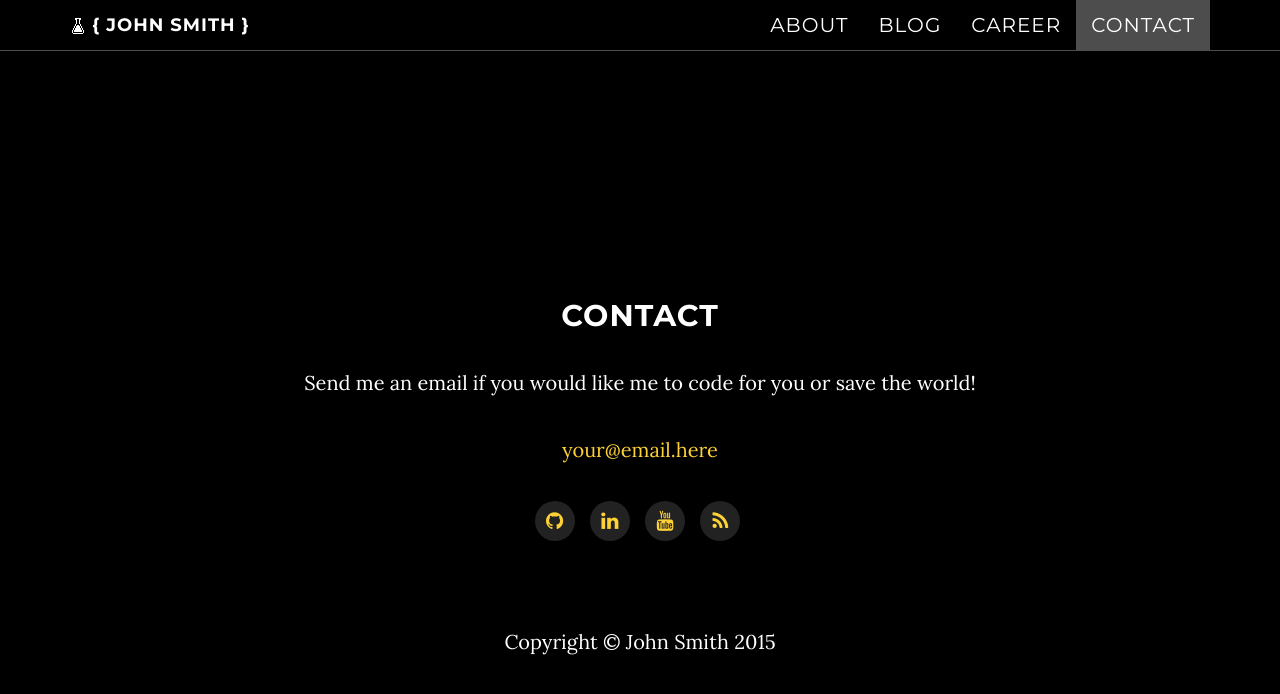
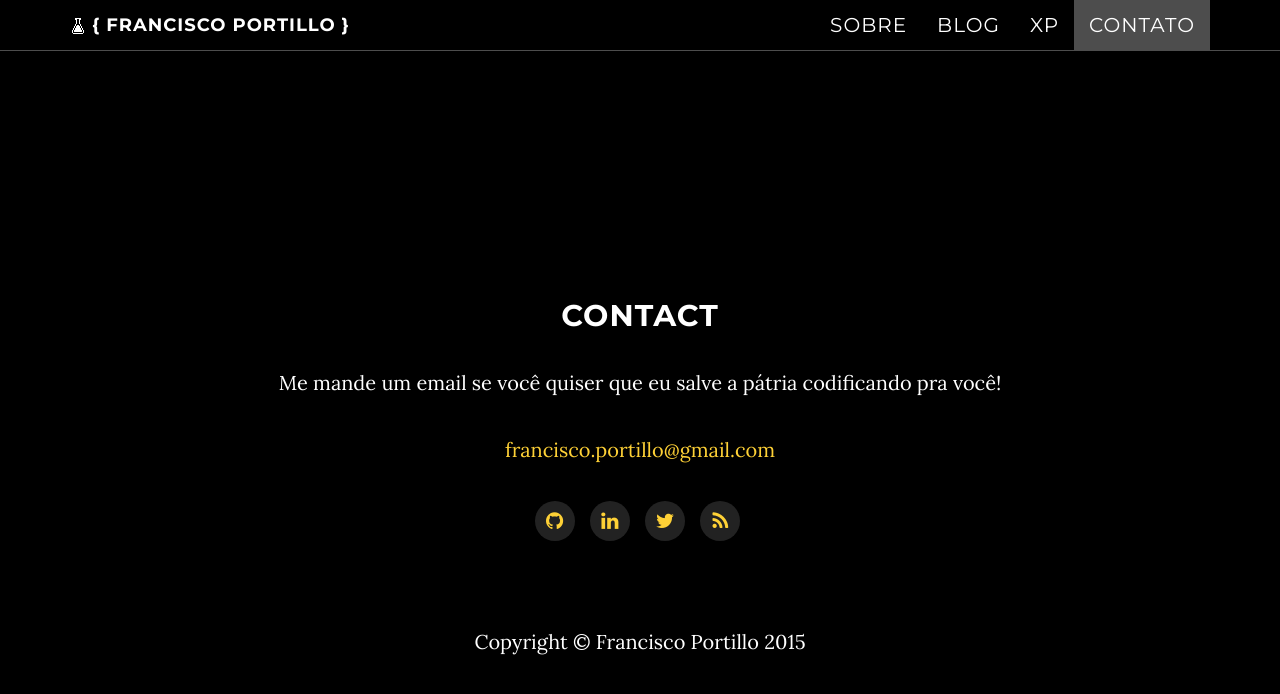
Before and after one commit to fportillo/fportillo.github.io, a Jekyll site: the page built from index.html, in a window 1280 px wide and 900 px high, scrolled down 3018 px. Shown: the top 694 px of the window. Built offline with Jekyll 4.4.1, drawn with Linux system fonts in a browser that asks for light colours; nearby versions of some CDN libraries; some of the changed lines change nothing that is shown.

Commit message:
Did some stuff

```diff
--- a/_config.yml
+++ b/_config.yml
@@ -5,11 +5,11 @@
 # HTML Head #
 #############
 
-author: "John Smith"
-url: "http://panossakkos.github.io/personal-jekyll-theme/"
+author: "Francisco Portillo"
+url: "http://portillo.blog.br"
 lang: "en"
-title: "{ John Smith }"
-description: "Blog and website of John Smith, blogging mainly for tech. Opinions expressed are mine."
+title: "{ Francisco Portillo }"
+description: "Olá pessoal, esse é meu espaço na web. Aqui você encontra de tudo um pouco sobre mim :)."
 keywords: "smith, jones, personal, jekyll, theme"
 favicon: "/img/favicon.ico"
 black-favicon: "/img/black-lab-glass.ico"
@@ -61,11 +61,11 @@ career-img: "/img/career/default.png"
 
 social:
   - title: "github"
-    url: "https://github.com/"
+    url: "https://github.com/fportillo"
   - title: "linkedin"
-    url: "http://no.linkedin.com/"
-  - title: "youtube"
-    url: "http://youtube.com/"
+    url: "http://br.linkedin.com/in/fportillo"
+  - title: "twitter"
+    url: "https://twitter.com/portillof"
   - title: "rss"
     url: "/feed.xml"
 
@@ -73,7 +73,7 @@ social:
 # Contact layout #
 ##################
 
-email: "your@email.here"
+email: "francisco.portillo@gmail.com"
 
 # Tread carefully if you want to change the variables bellow this point!
 
@@ -82,10 +82,10 @@ email: "your@email.here"
 # In the default page it will point to the preview of the last post
 
 pages_list:
-  About: 'about'
+  Sobre: 'about'
   Blog: 'blog'
-  Career: 'career'
-  Contact: 'contact'
+  Xp: 'career'
+  Contato: 'contact'
 
 # Pagination path
 paginate_path: "blog/page:num"
--- a/_includes/header.html
+++ b/_includes/header.html
@@ -5,8 +5,8 @@
             <div class="row">
                 <div class="col-md-8 col-md-offset-2">
                     <h1 class="brand-heading">&nbsp;</h1>
+                    <p class="intro-text">{{ content }}</p>
                     <h1 class="brand-heading">&nbsp;</h1>
-                    <p class="intro-text">{{ content }}</p>
                     <a href="#{{ site.pages_list['About'] }}" class="page-scroll">
                       <img class="img-me" src="{{ site.me-img }}" alt="">
                     </a>
--- a/contact.html
+++ b/contact.html
@@ -5,4 +5,4 @@ title: Contact
 ---
 ## Contact
 
-Send me an email if you would like me to code for you  or save the world!
+Me mande um email se você quiser que eu salve a pátria codificando pra você!
```
Also changed, not shown: img/intro-bg.jpg.
